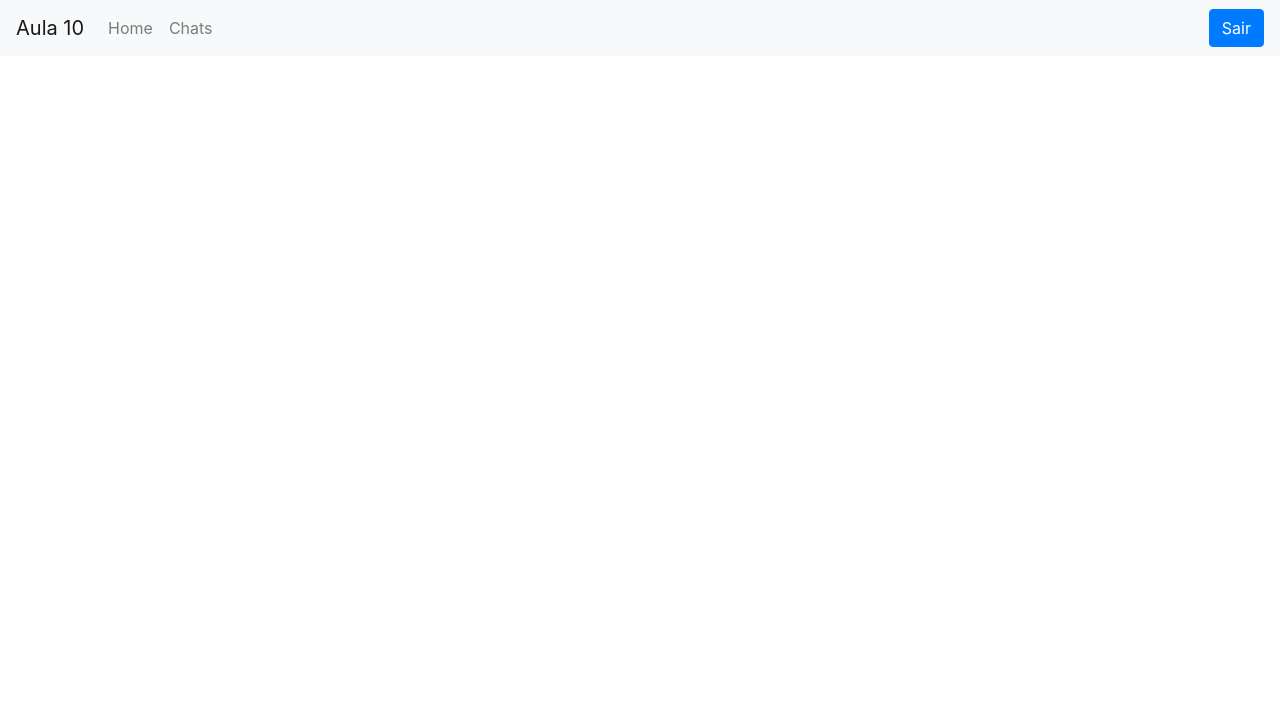
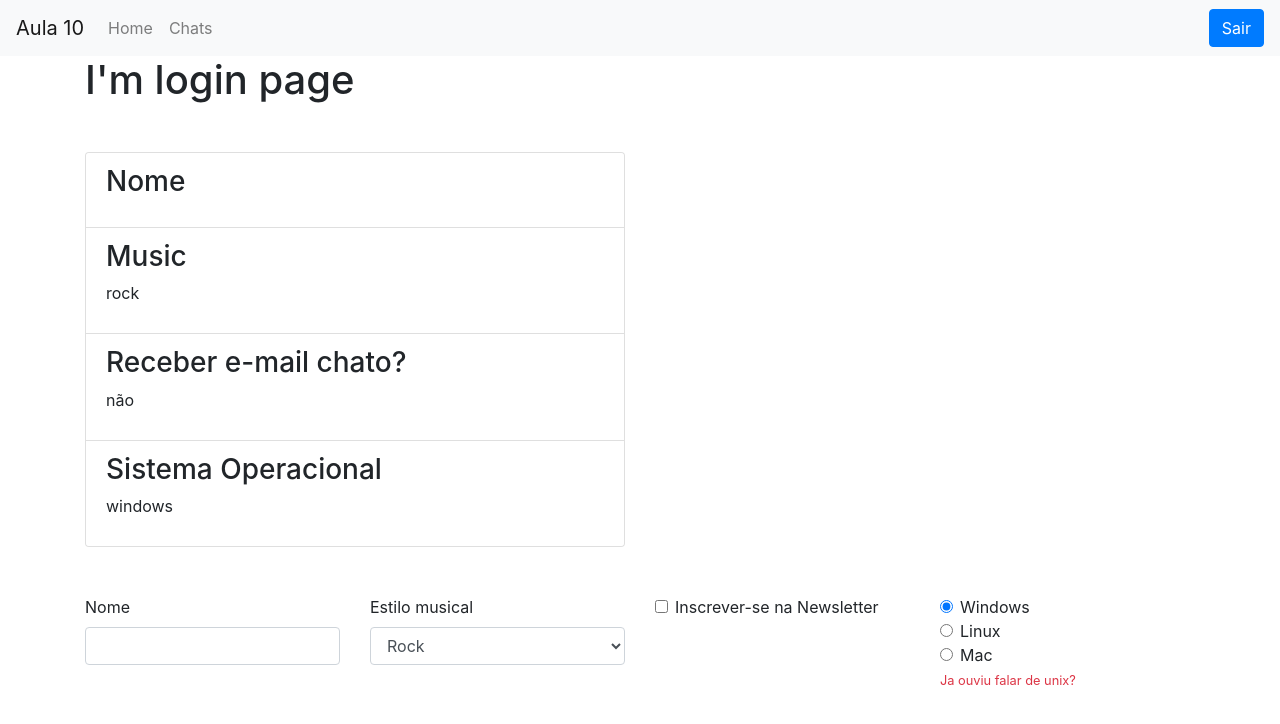
Before and after one commit to kosmicke/react-aula, a React (Create React App) app: page /login in a window 1280 px wide. Shown: the top 724 px of the page. Built offline with nearby package versions, Linux system fonts and the light colour scheme.

Commit message:
finished aula 05

```diff
--- a/src/App.js
+++ b/src/App.js
@@ -1,11 +1,11 @@
 import React from 'react';
+import { BrowserRouter, Route, Switch } from 'react-router-dom'
 import './App.css';
+
 import Header from './components/header/header.component'
-
 import HomePage from './pages/home-page/home-page';
 import ChatsPage from './pages/chats-page/chats-page';
-
-import { BrowserRouter, Route, Switch } from 'react-router-dom'
+import LoginPage from './pages/login-page/login-page';
 
 // Criando c component
 class App extends React.Component {
@@ -28,6 +28,7 @@ class App extends React.Component {
         const routes = [
             { route : "/", view : HomePage, exact : true},
             { route : "/chats", view : ChatsPage, exact : false},
+            { route : "/login", view : LoginPage, exact : false},
         ]
 
         return (
@@ -39,7 +40,8 @@ class App extends React.Component {
                 </Header>
                 <Switch>
                     {/* <Route exact path="/" component={HomePage} />
-                    <Route path="/chats" component={ChatsPage} /> */}
+                    <Route path="/chats" component={ChatsPage} />
+                    <Route path="/login" component={LoginPage} /> */}
                     {routes.map((item, index) => (
                         <Route key={index} path={item.route} component={item.view} exact={item.exact}/>
                     ))}
--- /dev/null
+++ b/src/pages/login-page/login-page.js
@@ -0,0 +1,124 @@
+import React from 'react'
+
+class LoginPage extends React.Component {
+
+    constructor(props) {
+        super(props)
+        this.state = {
+            name: "",
+            music: "rock",
+            subscribe: false,
+            os: "windows"
+        }
+
+    }
+
+    render() {
+
+        const musics = [
+            {value : "rock", label: "Rock"},
+            {value : "pop", label: "Pop"},
+            {value : "funk", label: "Funk"},
+        ]
+
+        const oss = [
+            {value : "windows", label: "Windows"},
+            {value : "linux", label: "Linux"},
+            {value : "mac", label: "Mac"},
+        ]
+
+        return (
+            <div className="container">
+                <h1>I'm login page</h1>
+
+                <div className="row mb-5 mt-5">
+                    <div className="col-6">
+                        <div className="card">
+                            <ul className="list-group list-group-flush">
+                                <li className="list-group-item">
+                                    <h3>Nome</h3>
+                                    <p>{this.state.name}</p>
+                                </li>
+                                <li className="list-group-item">
+                                    <h3>Music</h3>
+                                    <p>{this.state.music}</p>
+                                </li>
+                                <li className="list-group-item">
+                                    <h3>Receber e-mail chato?</h3>
+                                    <p>{this.state.subscribe ? "sim" : "não"}</p>
+                                </li>
+                                <li className="list-group-item">
+                                    <h3>Sistema Operacional</h3>
+                                    <p>{this.state.os}</p>
+                                </li>
+                            </ul>
+                        </div>
+                    </div>
+                </div>
+
+                <div className="row">
+                    <div className="col">
+                        <div className="form-group">
+                            <label htmlFor="name">Nome</label>
+                            <input type="text"
+                                className="form-control"
+                                id="name"
+                                value={this.state.name}
+                                onChange={(e) => this.setState({name : e.target.value})} />
+                        </div>
+                    </div>
+
+                    <div className="col">
+                        <div className="form-group">
+                            <label htmlFor="music">Estilo musical</label>
+                            <select className="form-control"
+                                id="music"
+                                value={this.state.music}
+                                onChange={(e) => this.setState({music : e.target.value})}>
+                                    {musics.map(item => (
+                                        <option key={item.value} value={item.value}>{item.label}</option>
+                                    ))}
+                            </select>
+                        </div>
+                    </div>
+
+                    <div className="col">
+                        <div className="form-check">
+                            <input className="form-check-input"
+                                type="checkbox"
+                                id="subscribe"
+                                checked={this.state.subscribe}
+                                onChange={e => this.setState({ subscribe : e.target.checked })} />
+                            <label className="form-check-label" htmlFor="subscribe">
+                                Inscrever-se na Newsletter
+                            </label>
+                        </div>
+                    </div>
+
+                    <div className="col">
+                        {oss.map(item => (
+                            <div className="form-check" key={item.value}>
+                                <input className="form-check-input"
+                                    type="radio"
+                                    id={item.value}
+                                    value={item.value}
+                                    checked={this.state.os === item.value}
+                                    onChange={e => this.setState({ os: e.target.value })}
+                                />
+                                <label className="form-check-label" htmlFor={item.value}>{item.label}</label>
+                            </div>
+                        ))}
+                        {this.state.os == "windows" ? (
+                            <small className="form-text text-danger">Ja ouviu falar de unix?</small>
+                        ): null}
+                    </div>
+
+                </div>
+
+            </div>
+        )
+    }
+
+}
+
+export default LoginPage;
```
